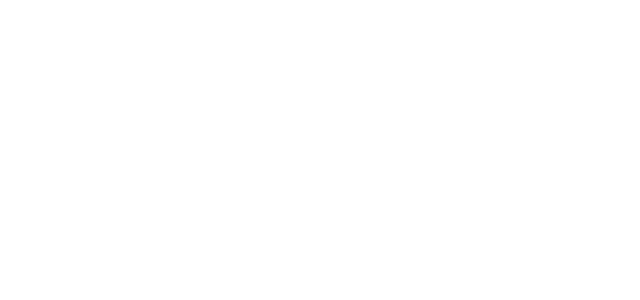
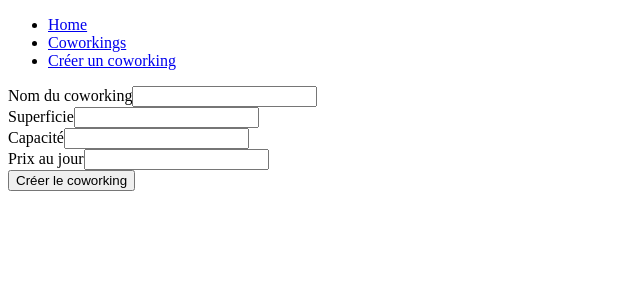
Before and after one commit to davidroberto/piscine-react-coworking, a React (Create React App) app: page /create-coworking in a window 1280 px wide. Before the commit this address had no page. Shown: the top 300 px of the page, without its empty margins (0-640 px from the left). Built offline with nearby package versions, Linux system fonts and the light colour scheme.

Commit message:
create coworking

```diff
--- a/src/App.js
+++ b/src/App.js
@@ -1,6 +1,7 @@
 import { BrowserRouter, Routes, Route } from "react-router-dom";
 import Home from "./pages/Home";
 import CoworkingsList from "./pages/CoworkingsList";
+import CreateCoworking from "./pages/CreateCoworking";
 
 function App() {
   // j'ai installé le react router
@@ -13,6 +14,7 @@ function App() {
       <Routes>
         <Route path="/" element={<Home />} />
         <Route path="/coworkings" element={<CoworkingsList />} />
+        <Route path="/create-coworking" element={<CreateCoworking />} />
       </Routes>
     </BrowserRouter>
   );
--- a/src/layout/Header.jsx
+++ b/src/layout/Header.jsx
@@ -12,6 +12,9 @@ const Header = () => {
           <li>
             <Link to="/coworkings">Coworkings</Link>
           </li>
+          <li>
+            <Link to="/create-coworking">Créer un coworking</Link>
+          </li>
         </ul>
       </nav>
     </header>
--- a/src/pages/CoworkingsList.jsx
+++ b/src/pages/CoworkingsList.jsx
@@ -34,10 +34,10 @@ const CoworkingsList = () => {
             <h2>{coworking.name}</h2>
             <p>Address : </p>
             <ul>
-              <li>{coworking.address.city}</li>
+              {/* <li>{coworking.address.city}</li>
               <li>{coworking.address.number}</li>
               <li>{coworking.address.street}</li>
-              <li>{coworking.address.postCode}</li>
+              <li>{coworking.address.postCode}</li> */}
             </ul>
             <p>Superficie : {coworking.superficy}</p>
           </div>
--- /dev/null
+++ b/src/pages/CreateCoworking.jsx
@@ -0,0 +1,83 @@
+import Header from "../layout/Header";
+
+const CreateCoworking = () => {
+  // je créé un event listener quand le formulaire est validé
+  const handleSubmit = (event) => {
+    // j'utilise l'objet event, fourni automatiquement par le navigateur
+    // pour empêcher que la page soit rechargée (comportement par défaut)
+    event.preventDefault();
+
+    // je récupère les valeurs des champs du formulaire
+    // et on les stocke dans des variables
+    const name = event.target.name.value;
+    const superficy = event.target.superficy.value;
+    const capacity = event.target.capacity.value;
+    const priceDay = event.target.priceDay.value;
+
+    // on fait un appel vers l'API (express)
+    // on lui spécifie la méthode POST (pour créer)
+    // et on lui passe en "body" les données du formulaire
+    // attention, il faut que les données soient au format JSON
+    // donc on utilise JSON.stringify
+    // il faut que les donnnées envoyées correspondent
+    // à ce qui est attendu par l'API
+    fetch("http://localhost:3002/api/coworkings", {
+      method: "POST",
+      headers: {
+        "Content-Type": "application/json",
+      },
+      body: JSON.stringify({
+        name: name,
+        superficy: superficy,
+        capacity: capacity,
+        price: {
+          day: priceDay,
+          hour: null,
+          month: null,
+        },
+      }),
+
+      // si l'api renvie une reponse 200
+      // ça veut dire que tout s'est bien passé
+      // alors on affiche un message dans la console
+    }).then((response) => {
+      if (response.status === 200) {
+        console.log("coworking créé");
+        // sinon on affiche un message d'erreur
+        // car cela veut dire que le coworking n'a pas été créé
+      } else {
+        console.log("erreur");
+      }
+    });
+  };
+
+  return (
+    <>
+      <Header />
+
+      <form onSubmit={handleSubmit}>
+        <div>
+          <label htmlFor="name">Nom du coworking</label>
+          <input type="text" name="name" />
+        </div>
+        <div>
+          <label htmlFor="superficy">Superficie</label>
+          <input type="number" name="superficy" />
+        </div>
+        <div>
+          <label htmlFor="capacity">Capacité</label>
+          <input type="number" name="capacity" />
+        </div>
+
+        <div>
+          <label htmlFor="priceDay">Prix au jour</label>
+          <input type="number" name="priceDay" />
+        </div>
+
+        <button type="submit">Créer le coworking</button>
+      </form>
+    </>
+  );
+};
+
+export default CreateCoworking;
--- a/src/pages/Home.jsx
+++ b/src/pages/Home.jsx
@@ -1,7 +1,7 @@
 import React from "react";
 import Header from "../layout/Header";
 
-function Home() {
+const Home = () => {
   // affiche le composant header + un message de bienvenue
   return (
     <>
@@ -9,6 +9,6 @@ function Home() {
       <h1>Bonjour Home</h1>
     </>
   );
-}
+};
 
 export default Home;
```
